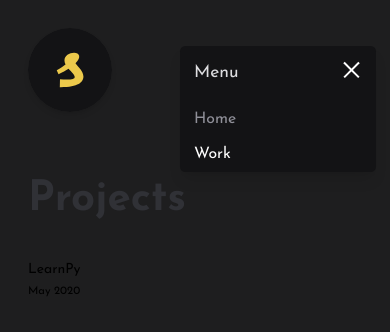
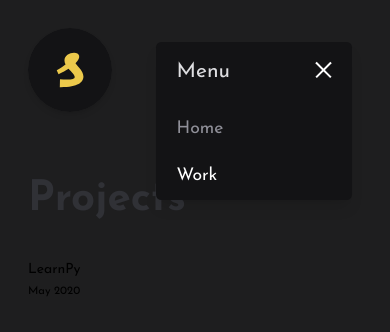
Before and after one commit to sammagee/v1, a Next.js app: page /work in a window 390 px wide. Both pictures are taken after a click on the button 351 px from the left and 70 px from the top of the page. Shown: the top 332 px of the page. Built offline with nearby package versions, Linux system fonts and the light colour scheme.

Commit message:
increases mobile menu sizing

```diff
--- a/components/nav.tsx
+++ b/components/nav.tsx
@@ -63,7 +63,7 @@ export default function Nav() {
           </a>
         </div>
 
-        <div className="relative inline-block text-left sm:hidden">
+        <div className="relative inline-block mr-8 text-left sm:hidden">
           <Menu>
             {({ open }) => (
               <>
@@ -83,19 +83,20 @@ export default function Nav() {
                   leaveFrom="transform opacity-100 scale-100"
                   leaveTo="transform opacity-0 scale-95"
                 >
+                  <div className="absolute right-0 w-56 -mr-5 origin-top-right rounded-md shadow-lg -mt-14">
                     <Menu.Items
                       static
-                    className="absolute right-0 w-56 -mt-12 -mr-4 origin-top-right bg-gray-900 rounded-md shadow-lg outline-none"
+                      className="overflow-hidden bg-gray-900 rounded-md outline-none"
                     >
-                    <div className="px-4 py-5">
-                      <span className="text-xl leading-5 text-gray-200">Menu</span>
+                      <div className="p-6">
+                        <span className="text-2xl leading-5 text-gray-200">Menu</span>
                       </div>
 
                       <div>
                         <Menu.Item>
                           <NavLink href="/">
                             {({ active }) => (
-                            <a className={`flex items-center px-4 py-1 text-lg leading-8 transition duration-200 ease-in-out hover:text-white ${active ? 'text-white' : 'text-gray-400'}`}>
+                              <a className={`hover:bg-gray-800 flex items-center px-6 py-3 text-xl transition duration-200 ease-in-out hover:text-white ${active ? 'text-white' : 'text-gray-400'}`}>
                                 Home
                               </a>
                             )}
@@ -104,7 +105,7 @@ export default function Nav() {
                         <Menu.Item>
                           <NavLink href="/work">
                             {({ active }) => (
-                            <a className={`flex items-center px-4 py-1 text-lg leading-8 transition duration-200 ease-in-out hover:text-white ${active ? 'text-white' : 'text-gray-400'}`}>
+                              <a className={`hover:bg-gray-800 flex items-center px-6 py-3 text-xl transition duration-200 ease-in-out hover:text-white ${active ? 'text-white' : 'text-gray-400'}`}>
                                 Work
                               </a>
                             )}
@@ -112,6 +113,7 @@ export default function Nav() {
                         </Menu.Item>
                       </div>
                     </Menu.Items>
+                  </div>
                 </Transition>
               </>
             )}
--- a/tailwind.config.js
+++ b/tailwind.config.js
@@ -45,9 +45,7 @@ module.exports = {
         '0.5': '0.125rem',
       },
       spacing: {
-        '0.5': '0.125rem',
-        '4.5': '1.125rem',
-        '6.5': '1.625rem',
+        '14': '3.25rem',
       },
     },
   },
```
Lines whose indentation alone changed are shown as unchanged.
